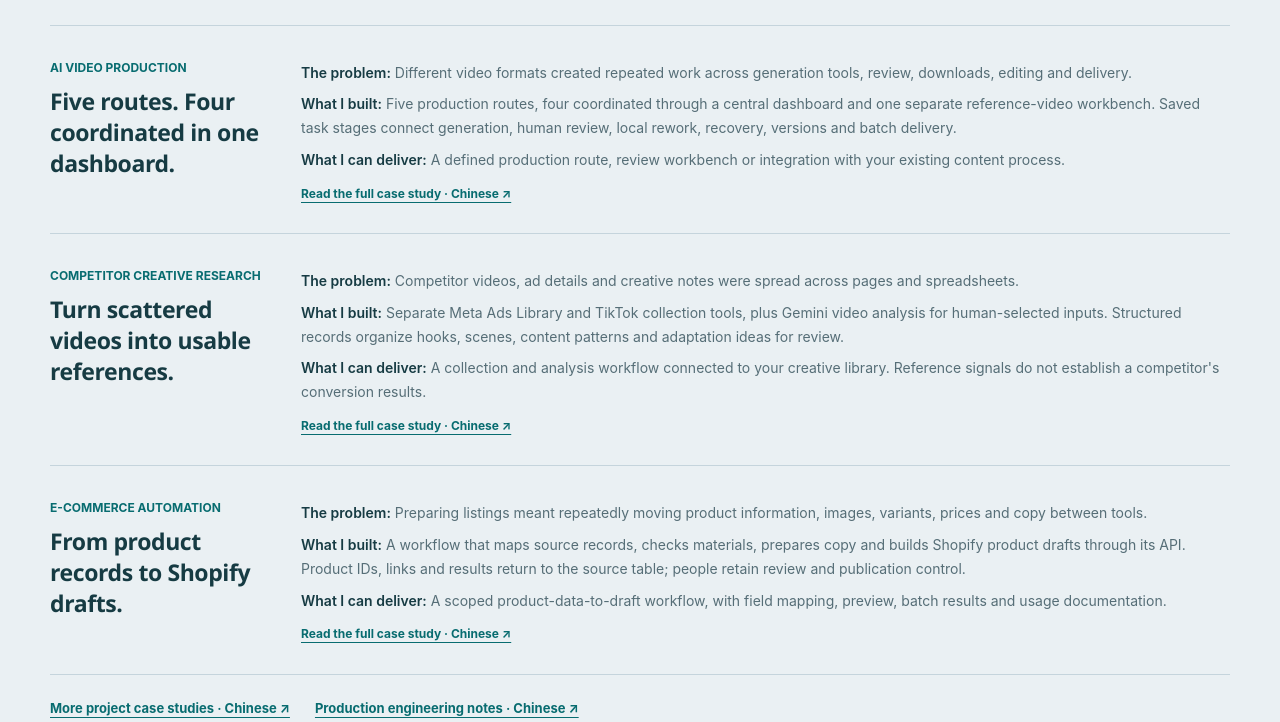
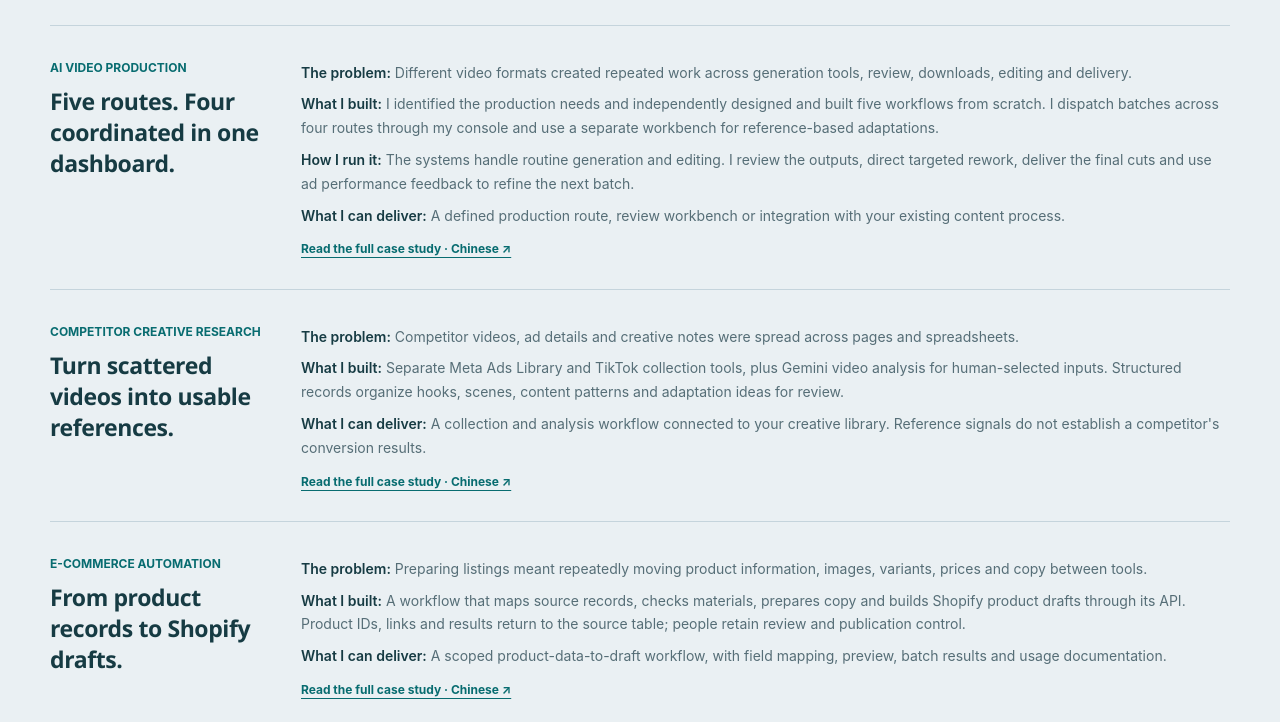
Before and after one commit to super-chestnut/portfolio, a plain HTML site: page en/index.html in a window 1280 px wide. Shown: the part 2881-3603 px from the top of the page. Drawn offline with Linux system fonts and the light colour scheme.

Commit message:
Align portfolio case summaries with the production workflow

```diff
--- a/en/index.html
+++ b/en/index.html
@@ -402,7 +402,7 @@
         <div class="case-list">
           <article class="case">
             <div><span class="case-category">AI VIDEO PRODUCTION</span><h3>Five routes. Four coordinated in one dashboard.</h3></div>
-            <div><p><strong>The problem:</strong> Different video formats created repeated work across generation tools, review, downloads, editing and delivery.</p><p><strong>What I built:</strong> Five production routes, four coordinated through a central dashboard and one separate reference-video workbench. Saved task stages connect generation, human review, local rework, recovery, versions and batch delivery.</p><p><strong>What I can deliver:</strong> A defined production route, review workbench or integration with your existing content process.</p><a href="../cases/ai-video-production.html">Read the full case study · Chinese ↗</a></div>
+            <div><p><strong>The problem:</strong> Different video formats created repeated work across generation tools, review, downloads, editing and delivery.</p><p><strong>What I built:</strong> I identified the production needs and independently designed and built five workflows from scratch. I dispatch batches across four routes through my console and use a separate workbench for reference-based adaptations.</p><p><strong>How I run it:</strong> The systems handle routine generation and editing. I review the outputs, direct targeted rework, deliver the final cuts and use ad performance feedback to refine the next batch.</p><p><strong>What I can deliver:</strong> A defined production route, review workbench or integration with your existing content process.</p><a href="../cases/ai-video-production.html">Read the full case study · Chinese ↗</a></div>
           </article>
           <article class="case">
             <div><span class="case-category">COMPETITOR CREATIVE RESEARCH</span><h3>Turn scattered videos into usable references.</h3></div>
```
Also changed, not shown: index.html (+1 -1 lines), 2 other files.
